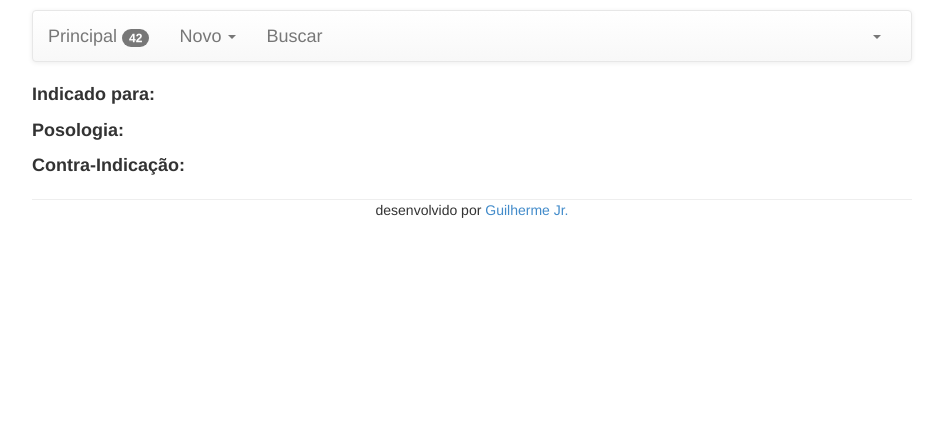
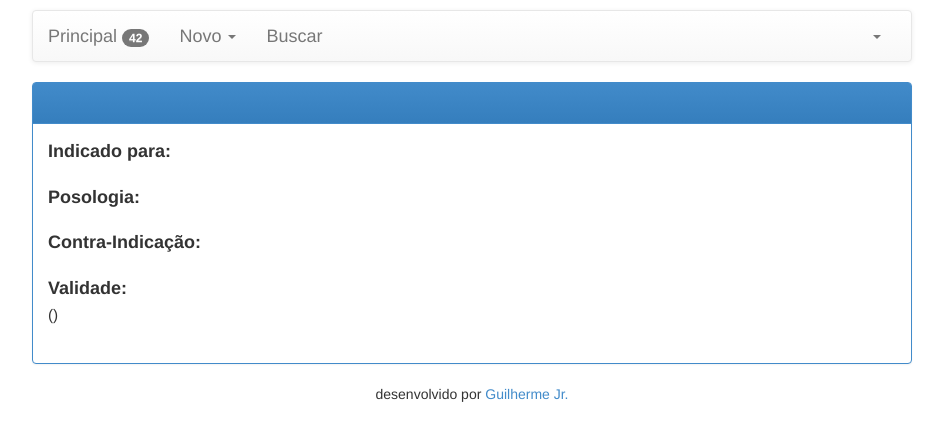
Before and after one commit to guilhermejr/remedios, a CakePHP app: the page made by src/app/View/Remedios/ver.ctp in a window 1280 px wide. Shown: the top 441 px of the page, without its empty margins (168-1111 px from the left). Run offline with PHP 8.4 and a stand-in for CakePHP, Linux system fonts and the light colour scheme; the template is opened without the code that fills it, so the values that code supplies are empty; some libraries are stand-ins or nearby versions.

Commit message:
Mudado o layout das telas de listar e ver remédios

```diff
--- a/src/app/View/Remedios/ver.ctp
+++ b/src/app/View/Remedios/ver.ctp
@@ -1,8 +1,11 @@
-<h2 align="center"><?php echo $dados['Remedio']['nome']; ?></h2>
-<h6 align="center"><?php echo $this->Time->format($dados['Remedio']['validade'], '%d/%m/%Y'); ?></h6>
+<div class="panel panel-primary">
+	<div class="panel-heading">
+		<h3><?php echo $dados['Remedio']['nome']; ?></h3>
+	</div>
+	<div class="panel-body">
 
 		<p>
-	<b>Indicado para: </b><br>
+			<b>Indicado para: </b>
 			<ul>
 				<?php
 					foreach ($dados['Indicacao'] as $indicacao) {
@@ -21,3 +24,11 @@
 			<b>Contra-Indicação: </b><br>
 			<?php echo $dados['Remedio']['contraIndicacao']; ?>
 		</p>
+
+		<p>
+			<b>Validade:</b><br>
+			<?php echo $this->Time->format($dados['Remedio']['validade'], '%d/%m/%Y'); ?> <small>(<?php echo $this->Time->timeAgoInWords($dados['Remedio']['validade'], array('format' => 'd/m/Y', 'end' => '+10 year')); ?>)</small>
+		</p>
+
+	</div>
+</div>
--- a/src/app/webroot/css/estilo.css
+++ b/src/app/webroot/css/estilo.css
@@ -2,12 +2,16 @@
 	margin-top: 10px;
 }
 
+h1, h2, h3, h4, h5, h6 {
+	text-align: center;
+}
+
 p {
 	text-align: justify;
+	margin-bottom: 20px;
 }
 
 .footer {
-	border-top: 1px solid #eee;
 	text-align: center;
 	margin-top: 20px;
 	padding-bottom: 10px;
```
Also changed, not shown: src/app/View/Remedios/listar.ctp (+5 -6 lines). Lines whose indentation alone changed are shown as unchanged.
